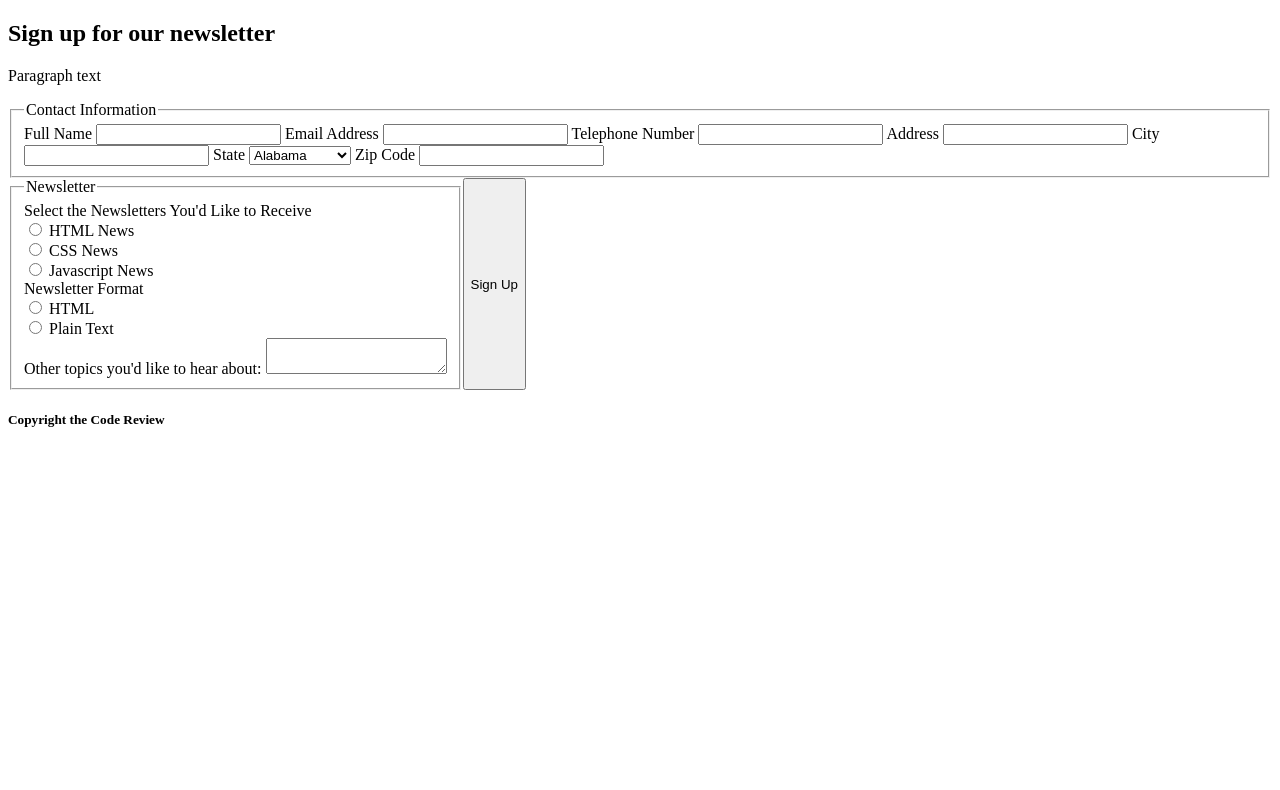
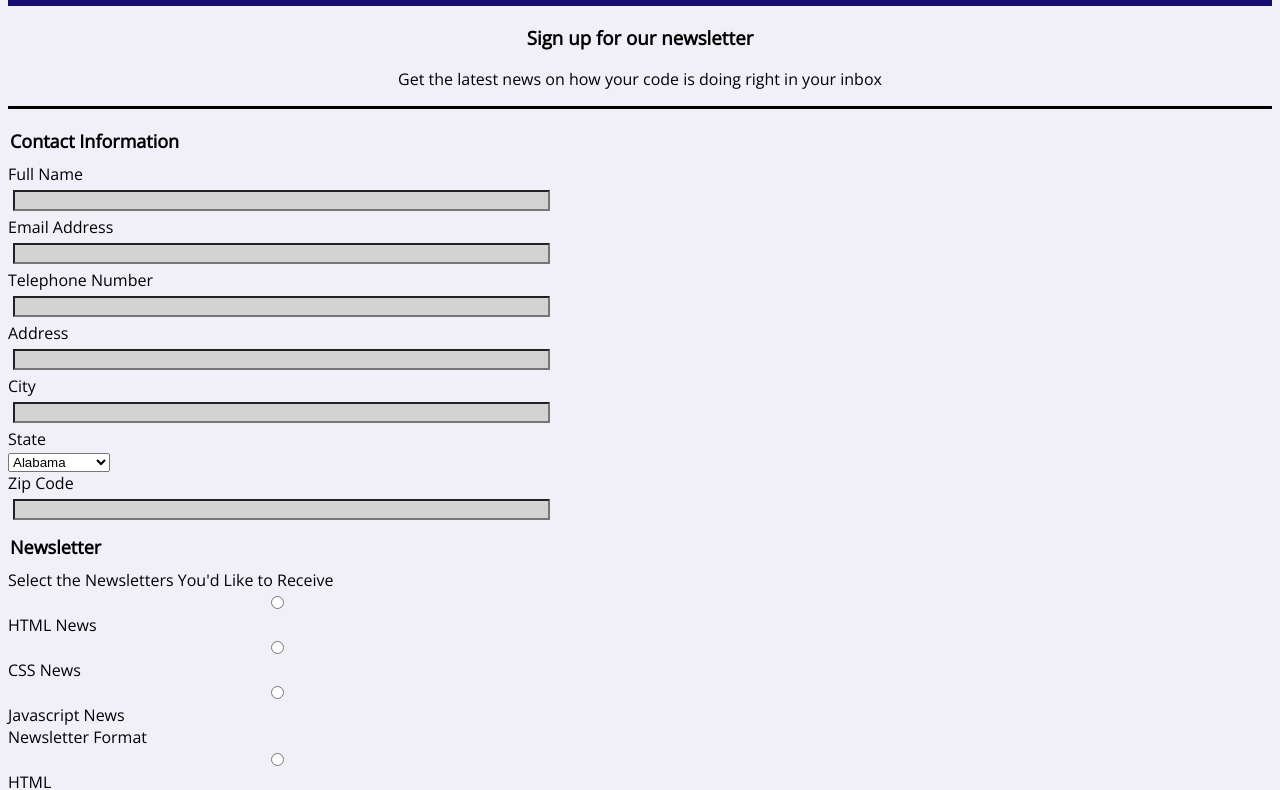
Before and after one commit to JKrafc/FEWD-Project-3, a plain HTML site: page index.html in a window 1280 px wide. Shown: the part 88-878 px from the top of the page. Before the commit the page ends 800 px from the top, so only its background shows below. Drawn offline with nearby package versions, Linux system fonts and the light colour scheme.

Commit message:
making porgress

```diff
--- a/CSS/stylesheet.css
+++ b/CSS/stylesheet.css
@@ -1,15 +1,43 @@
 /*--Main CSS--*/
+html {
+  font-family: 'Open Sans', sans-serif;
+  align-content: center;
+}
 
+body {
+  background-color: #F1F0F9;
+}
 header {
   display: flex;
-  background-color: royalblue;
+  justify-content: space-around;
+  background-color: #170D73;
   color: white;
-  justify-content: space-around;
-  margin: auto;
+  max-width: 100%;
+}
+
+.signup {
+  text-align: center;
+  border-bottom: 3px solid black;
+  margin-bottom: 10px;
 }
 
 form {
-  display: flex;
-  flex-direction; column;
-  flex-wrap: wrap;
+  display: inline-block;
+  margin: auto;
+  border: none;
 }
+
+legend {
+  margin-top: 10px;
+  margin-bottom: 10px;
+  font-size: large;
+  font-weight: 700;
+}
+
+input,
+option {
+  background-color: lightgrey;
+  width: 100%;
+  margin: 5px;
+  align-content: center;
+}
--- a/index.html
+++ b/index.html
@@ -4,41 +4,43 @@
   <head>
     <meta name="viewport" content="width=device-width, initial-scale=1">
     <link rel="stylesheet" type="text/css" href="css/stylesheet.css">
+    <link href="https://fonts.googleapis.com/css?family=Open+Sans" rel="stylesheet">
     <title>Kraf Profile</title>
   </head>
   <body>
     <header>
       <h1>The Code Review</h1>
     </header>
+
     <div class="signup">
-      <h2>Sign up for our newsletter</h2>
-      <p>Paragraph text</p>
+      <h3>Sign up for our newsletter</h2>
+      <p>Get the latest news on how your code is doing right in your inbox</p>
     </div><!--signup-->
+
     <form action="" method="post">
-      <fieldset>
+
         <legend><span class="contact">Contact Information</span></legend>
-        <label for="name">Full Name</label>
-        <input type="text" id="name" name="user_name">
-        <label for="email">Email Address</label>
-        <input type="email" id="email" name="user_email">
-        <label for="tel">Telephone Number</label>
-        <input type="tel" id="tel" name="user_tel">
-        <label for="address">Address</label>
-        <input type="text" id="address" name="user_address">
-        <label for="city">City</label>
-        <input type="text" id="city" name="user_city">
-        <label for="state">State</label>
+        <label for="name">Full Name</label><br>
+        <input type="text" id="name" name="user_name"><br>
+        <label for="email">Email Address</label><br>
+        <input type="email" id="email" name="user_email"><br>
+        <label for="tel">Telephone Number</label><br>
+        <input type="tel" id="tel" name="user_tel"><br>
+        <label for="address">Address</label><br>
+        <input type="text" id="address" name="user_address"><br>
+        <label for="city">City</label><br>
+        <input type="text" id="city" name="user_city"><br>
+        <label for="state">State</label><br>
         <select id="state" name="user_state">
           <option value="Alabama">Alabama</option>
           <option value="Kentucky">Kentucky</option>
           <option value="Louisiana">Louisiana</option>
           <option value="Ohio">Ohio</option>
           <option value="Pennsylvania">Pennsylvania</option>
-        </select>
-        <label for="zip">Zip Code</label>
-        <input type="text" id="zip" name="user_zipcode">
-      </fieldset>
-      <fieldset>
+        </select><br>
+        <label for="zip">Zip Code</label><br>
+        <input type="text" id="zip" name="user_zipcode"><br>
+
         <legend><span class="newsletter">Newsletter</span></legend>
           <label>Select the Newsletters You'd Like to Receive</label><br>
           <input type="radio"id="html_news" value="html_news">
@@ -54,7 +56,7 @@
             <label for="plain_text">Plain Text</label><br>
           <label for="topics">Other topics you'd like to hear about:</label>
           <textarea id="topics" value="other_topics"></textarea>
-      </fieldset>
+
         <button type="submit">Sign Up</button>
     </form>
     <footer>
```
